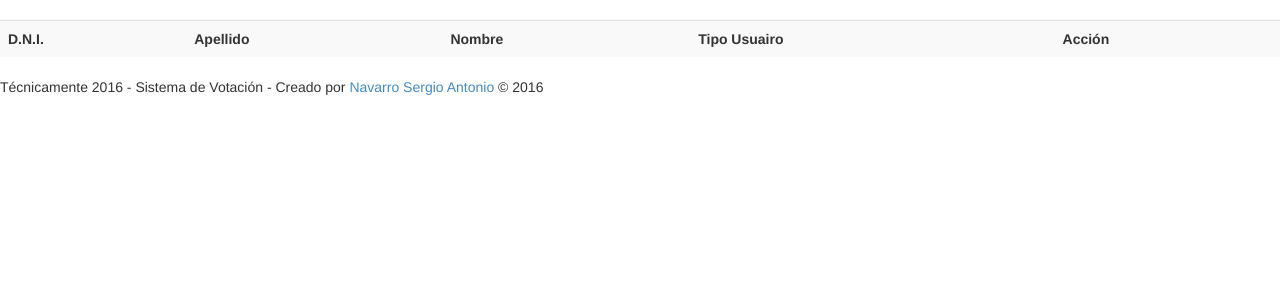
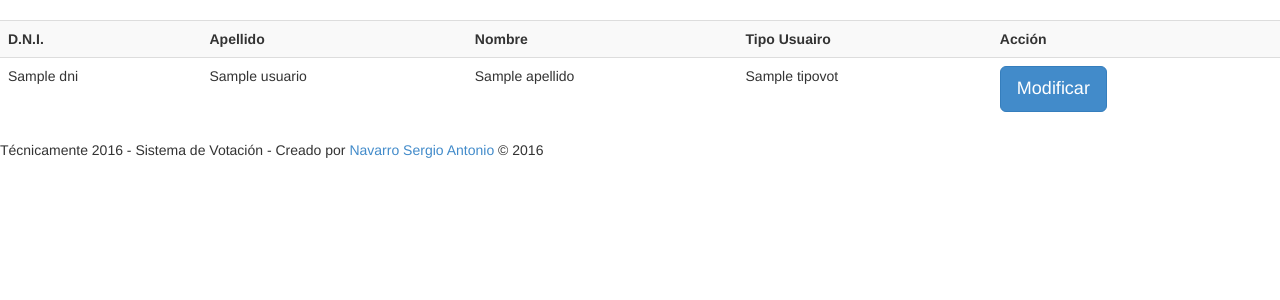
Before and after one commit to sirdio/asignaciones, a Symfony app: template src/AppBundle/Resources/views/Default/listarusuarios.html.twig in a window 1280 px wide. Shown: the part 52-352 px from the top of the page. Run offline with Twig, Linux system fonts and the light colour scheme; the template is opened without the code that fills it: most values are stand-ins (such as "Sample title", 1, 10 or a date in 2020); lists and menus that the app fills with data are empty; some libraries are stand-ins or nearby versions.

Commit message:
modificar usuarioss2

```diff
--- a/src/AppBundle/Entity/Usuariovotante.php
+++ b/src/AppBundle/Entity/Usuariovotante.php
@@ -96,7 +96,7 @@ class Usuariovotante
 
     public function getTipovot()
     {
-        return $this->$tipovot;
+        return $this->tipovot;
     }
 
     public function setNombre($nombre)
--- a/src/AppBundle/Resources/views/Default/listarusuarios.html.twig
+++ b/src/AppBundle/Resources/views/Default/listarusuarios.html.twig
@@ -21,65 +21,49 @@
         <th>Acción</th>
 
       </tr>
-      {% if contd != 0 %}
-        {% for direc in directivo %}
-            <tr>
-                <td>{{direc.dni}}</td>
-                <td>{{direc.nombre}}</td>
-                <td>{{direc.apellido}}</td>
-                <td>{{direc.tipovot}}</td>
-                <td><a href="{{path('MostrarUsuario',{ 'id': direc.dni})}}" class="btn btn-primary btn-lg enabled" role="button">Modificar</a></td>
-             </tr>
-        {% endfor %}
-      {% endif%}
-
-      {% if contenc != 0 %}
-        {% for enc in encargado %}
-            <tr>
-                <td>{{enc.dni}}</td>
-                <td>{{enc.nombre}}</td>
-                <td>{{enc.apellido}}</td>
-                <td>{{enc.tipovot}}</td>
-                <td><a href="{{path('MostrarUsuario',{ 'dni': enc.dni})}}" class="btn btn-primary btn-lg enabled" role="button">Modificar</a></td>
-             </tr>
-        {% endfor %}
-      {% endif%}
-
-      {% if contdoc != 0 %}
-        {% for doc in docente %}
-            <tr>
-                <td>{{doc.dni}}</td>
-                <td>{{doc.nombre}}</td>
-                <td>{{doc.apellido}}</td>
-                <td>{{doc.tipovot}}</td>
-                <td><a href="{{path('MostrarUsuario',{ 'id': doc.dni})}}" class="btn btn-primary btn-lg enabled" role="button">Modificar</a></td>
-             </tr>
-        {% endfor %}
-      {% endif%}
-
-      {% if contes != 0 %}
-        {% for est in estudiante %}
-            <tr>
-                <td>{{est.dni}}</td>
-                <td>{{est.nombre}}</td>
-                <td>{{est.apellido}}</td>
-                <td>{{est.tipovot}}</td>
-                <td><a href="{{path('MostrarUsuario',{ 'id': est.dni})}}" class="btn btn-primary btn-lg enabled" role="button">Modificar</a></td>
-             </tr>
-        {% endfor %}
-      {% endif%}
-
-      {% if contc != 0 %}
-        {% for cope in copetyp %}
-            <tr>
-                <td>{{cope.dni}}</td>
-                <td>{{cope.nombre}}</td>
-                <td>{{cope.apellido}}</td>
-                <td>{{cope.tipovot}}</td>
-                <td><a href="{{path('MostrarUsuario',{ 'id': cope.dni})}}" class="btn btn-primary btn-lg enabled" role="button">Modificar</a></td>
-             </tr>
-        {% endfor %}
-      {% endif%}
+      {% for uss in usuarios %}
+          {% if uss.tipovot == "Directivo" %}
+              <tr>
+                <td>{{uss.dni}}</td>
+                <td>{{uss.nombre}}</td>
+                <td>{{uss.apellido}}</td>
+                <td>{{uss.tipovot}}</td>
+                <td><a href="{{path('MostrarUsuario',{ 'id': uss.dni})}}" class="btn btn-primary btn-lg enabled" role="button">Modificar</a></td>
+              </tr>
+          {% elseif uss.tipovot == "Encargado" %}
+              <tr>
+                <td>{{uss.dni}}</td>
+                <td>{{uss.nombre}}</td>
+                <td>{{uss.apellido}}</td>
+                <td>{{uss.tipovot}}</td>
+                <td><a href="{{path('MostrarUsuario',{ 'id': uss.dni})}}" class="btn btn-primary btn-lg enabled" role="button">Modificar</a></td>
+              </tr>
+          {% elseif uss.tipovot == "Estudiante" %}
+              <tr>
+                <td>{{uss.dni}}</td>
+                <td>{{uss.nombre}}</td>
+                <td>{{uss.apellido}}</td>
+                <td>{{uss.tipovot}}</td>
+                <td><a href="{{path('MostrarUsuario',{ 'id': uss.dni})}}" class="btn btn-primary btn-lg enabled" role="button">Modificar</a></td>
+              </tr>
+          {% elseif uss.tipovot == "Docente" %}
+              <tr>
+                <td>{{uss.dni}}</td>
+                <td>{{uss.nombre}}</td>
+                <td>{{uss.apellido}}</td>
+                <td>{{uss.tipovot}}</td>
+                <td><a href="{{path('MostrarUsuario',{ 'id': uss.dni})}}" class="btn btn-primary btn-lg enabled" role="button">Modificar</a></td>
+              </tr>
+          {% else%}
+              <tr>
+                <td>{{uss.dni}}</td>
+                <td>{{uss.nombre}}</td>
+                <td>{{uss.apellido}}</td>
+                <td>{{uss.tipovot}}</td>
+                <td><a href="{{path('MostrarUsuario',{ 'id': uss.dni})}}" class="btn btn-primary btn-lg enabled" role="button">Modificar</a></td>
+              </tr>
+          {% endif%}
+      {% endfor %}
       </table>
     </div>
 
```
Also changed, not shown: src/AppBundle/Controller/DefaultController.php (+6 -16 lines).
